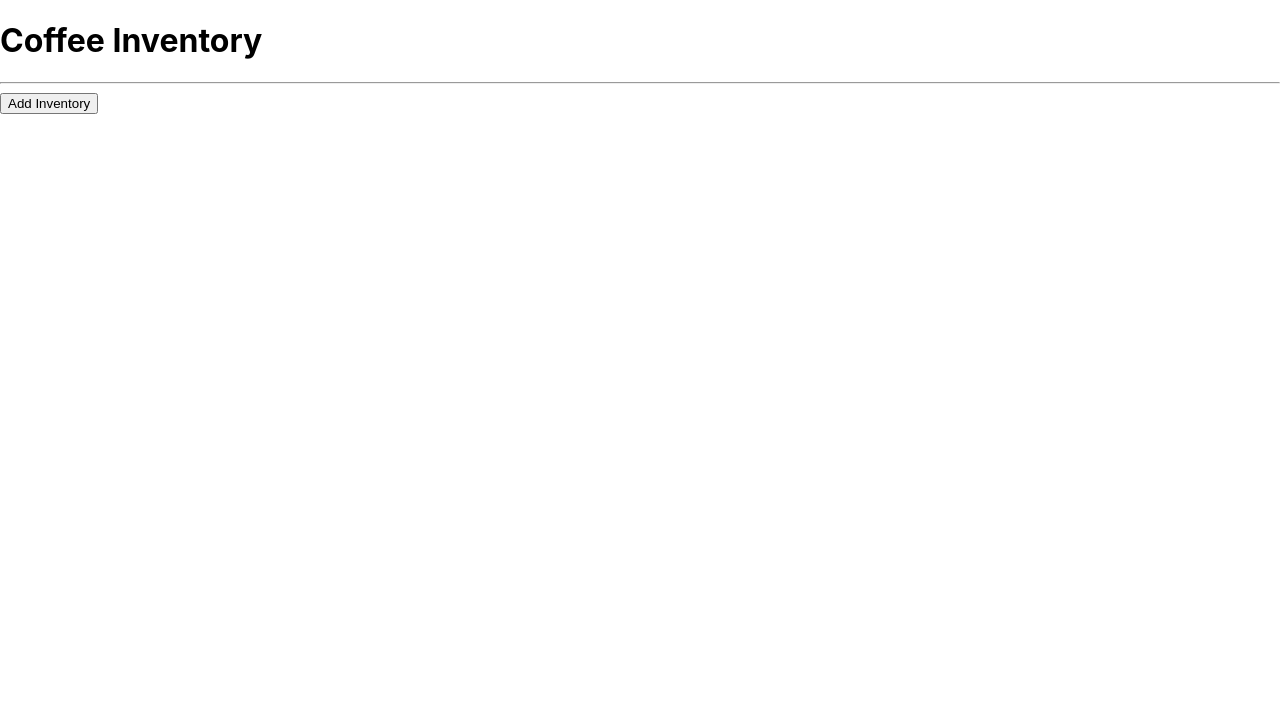
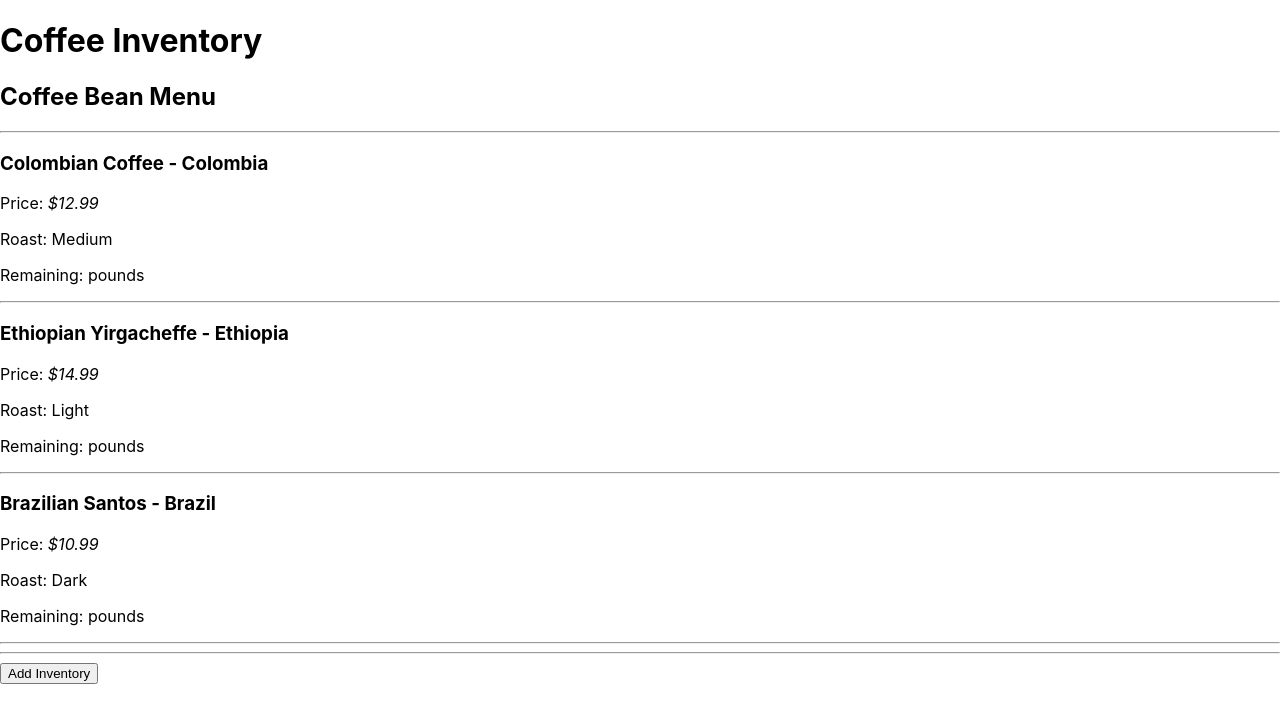
Before and after one commit to amandaguan-ag/coffee-inventory, a React (Create React App) app: page / in a window 1280 px wide. Shown: the top 722 px of the page. Built offline with nearby package versions, Linux system fonts and the light colour scheme.

Commit message:
Add CoffeeBeanMenu

```diff
--- a/src/components/App.js
+++ b/src/components/App.js
@@ -1,11 +1,14 @@
 import React from "react";
 import Header from "./Header";
+import CoffeeBeanMenu from "./CoffeeBeanMenu"; // Import the CoffeeBeanMenu component
 import InventoryControl from "./InventoryControl";
 
 function App() {
   return (
     <React.Fragment>
       <Header />
+      <CoffeeBeanMenu /> {/* Include the CoffeeBeanMenu component */}
+      {/* Other components or content can go here */}
       <InventoryControl />
     </React.Fragment>
   );
--- /dev/null
+++ b/src/components/CoffeeBeanMenu.js
@@ -0,0 +1,39 @@
+import React from "react";
+import InventoryList from "./InventoryList";
+
+function CoffeeBeanMenu() {
+  // Sample data for coffee beans
+  const coffeeBeans = [
+    {
+      id: "1",
+      name: "Colombian Coffee",
+      origin: "Colombia",
+      price: 12.99,
+      roast: "Medium",
+    },
+    {
+      id: "2",
+      name: "Ethiopian Yirgacheffe",
+      origin: "Ethiopia",
+      price: 14.99,
+      roast: "Light",
+    },
+    {
+      id: "3",
+      name: "Brazilian Santos",
+      origin: "Brazil",
+      price: 10.99,
+      roast: "Dark",
+    },
+    // ... more coffee beans
+  ];
+
+  return (
+    <div className="coffee-bean-menu">
+      <h2>Coffee Bean Menu</h2>
+      <InventoryList inventoryList={coffeeBeans} />
+    </div>
+  );
+}
+
+export default CoffeeBeanMenu;
```
